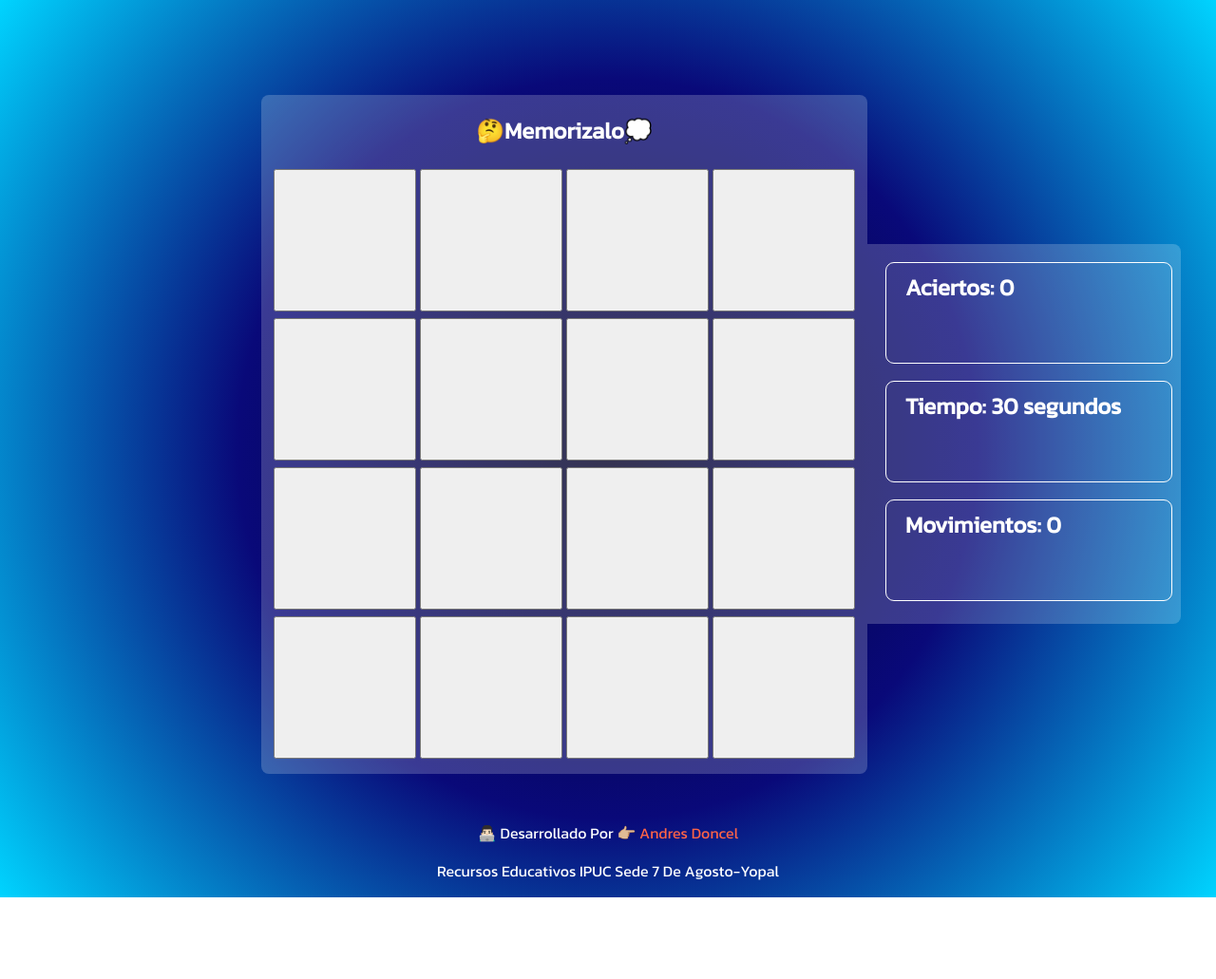
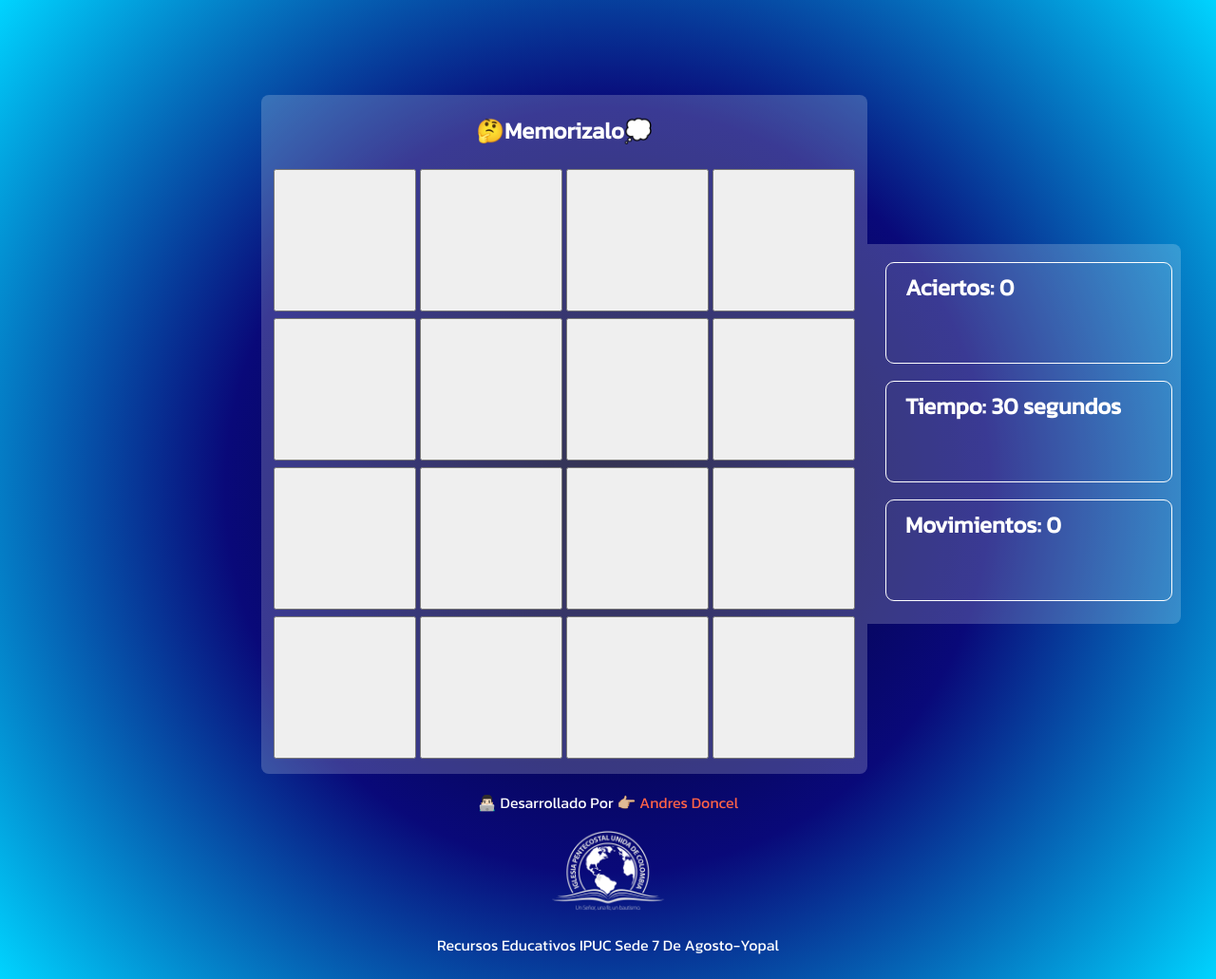
Before and after one commit to Geekcel/Juego-Memorizalo, a plain HTML site: page Index.html in a window 1280 px wide. Shown: the whole page at 95% size. Before the commit the page ends 945 px from the top, so only its background shows below. Drawn offline with Linux system fonts and the light colour scheme.

Commit message:
se agrega el logo de la IPUC al footer

```diff
--- a/Index.html
+++ b/Index.html
@@ -47,6 +47,9 @@
     </main>
     <footer>
         <p>👨🏻‍💻 Desarrollado Por 👉🏼 <a href="www.linkedin.com/in/geekcel">Andres Doncel</a></p>
+        <div class="logo-ipuc">
+            <img src="images/LogoBlancoIPUC.png">
+        </div>
         <p>Recursos Educativos IPUC Sede 7 De Agosto-Yopal</p>
     </footer>
     <script src="app.js"></script>
--- a/styles.css
+++ b/styles.css
@@ -68,11 +68,19 @@ img{
 }
 
 footer{
-
     text-align: center;
+    display: flex;
+    flex-direction: column;
+    justify-content: center;
+    align-items: center;
+    margin-top: -48px;
 }
 
 a{
     text-decoration: none;
     color: tomato;
 }
+
+.logo-ipuc{
+    width: 150px;
+}
```
Also changed, not shown: images/LogoBlancoIPUC.png (added).
